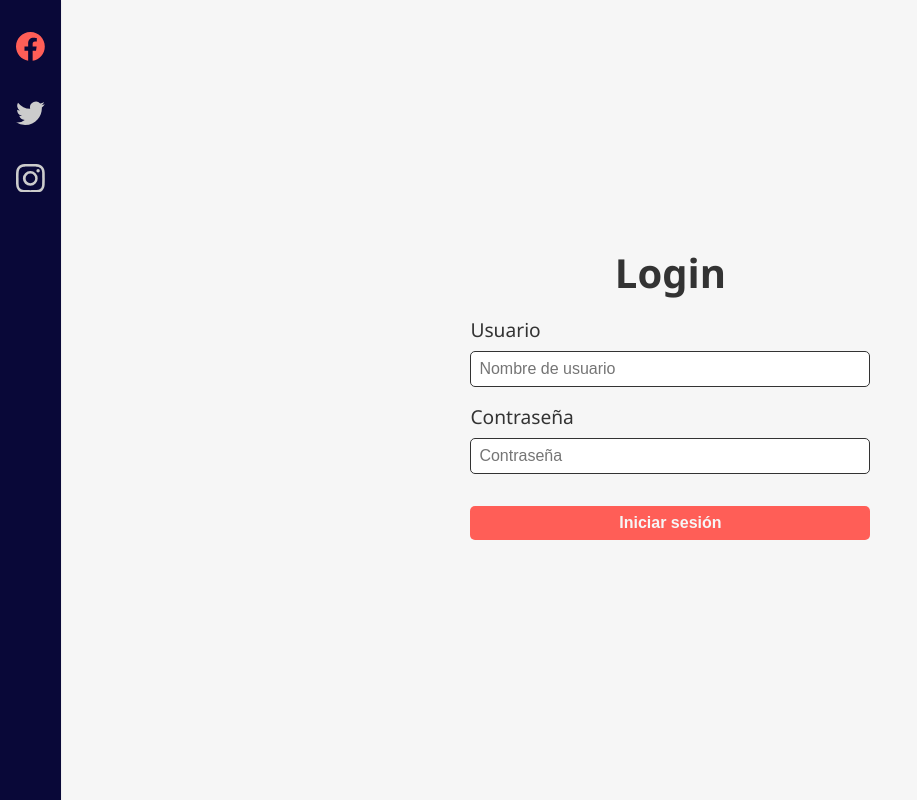
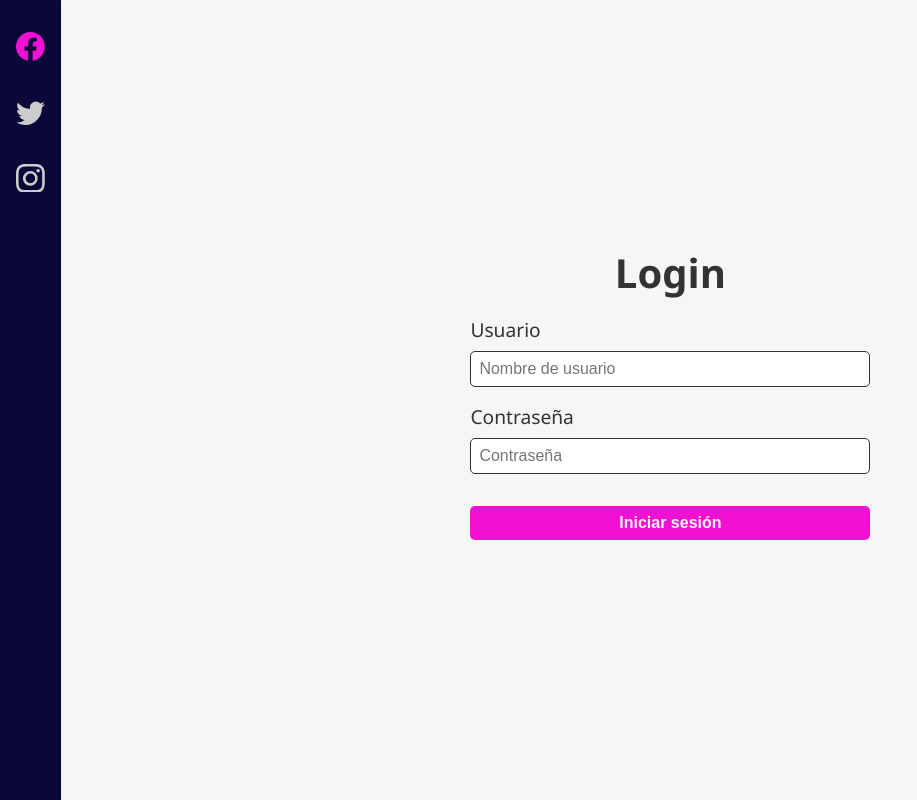
Before and after one commit to echodavid/multiLog, a React (Vite) app: page / in a window 1280 px wide. Shown: the whole page, without its empty margins (0-917 px from the left). Built offline with nearby package versions, Linux system fonts and the light colour scheme.

Commit message:
color change

```diff
--- a/src/styles/styles.css
+++ b/src/styles/styles.css
@@ -7,8 +7,8 @@
 :root{
     --primary-color: #090838;
     --secondary-color: #f6f6f6;
-    --accent-color: #ff5e57;
-    --accent-color-light: #ff8b7a;
+    --accent-color: #f111d3;
+    --accent-color-light: #ff59de;
     --text-color: #333;
     --text-color-light: #999;
     --text-color-lighter: #ccc;
```
